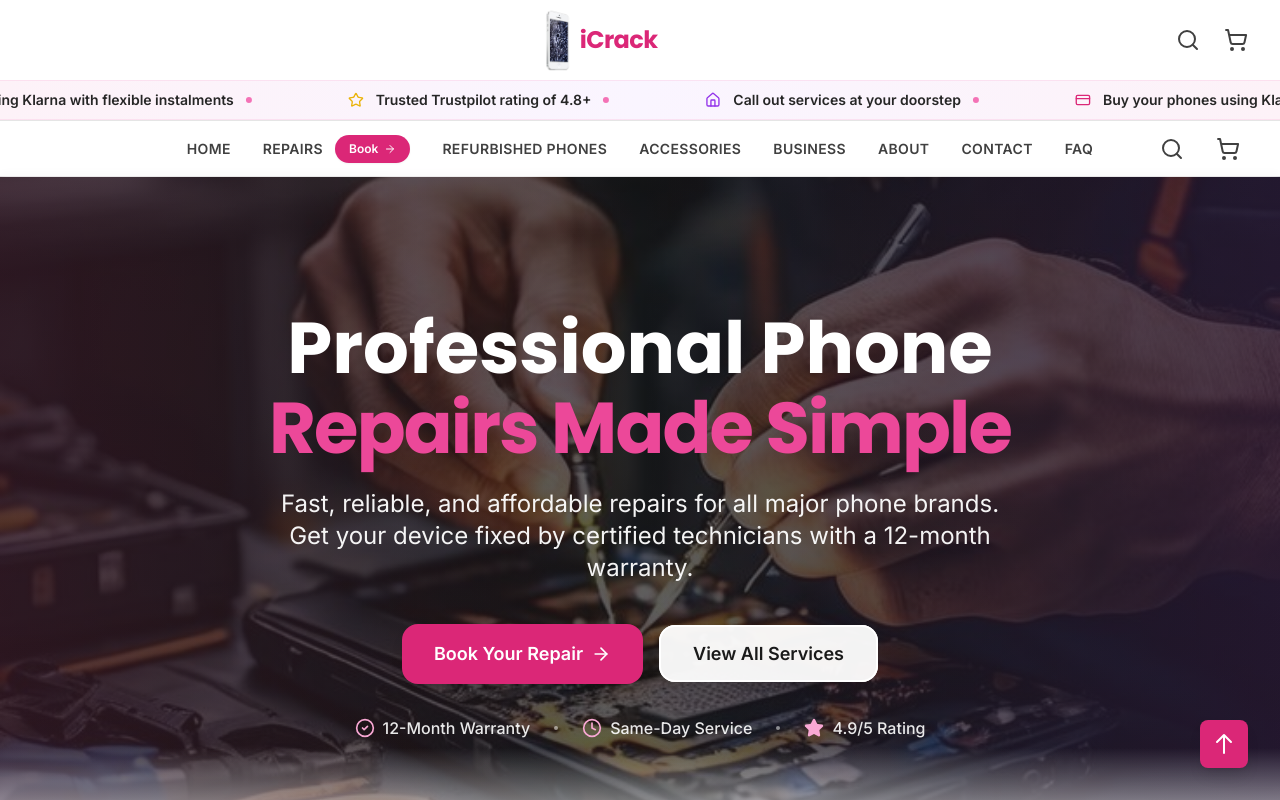
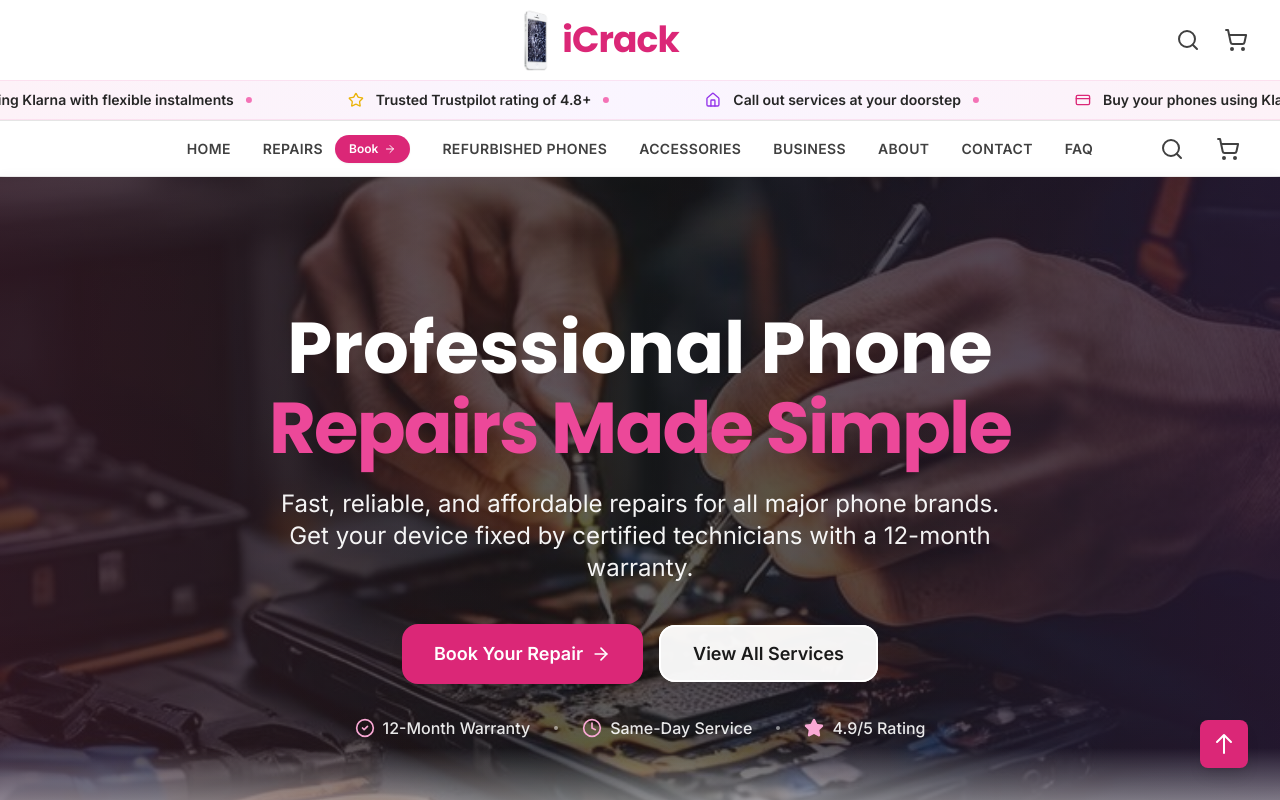
Before and after one commit to pradeepannagarasu/icrack, a Next.js app: page / in a window 1280 px wide. Shown: the top 800 px of the page. Built offline with nearby package versions, Linux system fonts and the light colour scheme.

Commit message:
feat: Increase iCrack text size to match logo size

```diff
--- a/components/layout/Header.tsx
+++ b/components/layout/Header.tsx
@@ -78,7 +78,7 @@ export default function Header() {
                 className="h-12 sm:h-14 lg:h-16 w-auto object-contain"
                 priority
               />
-              <span className="ml-2 text-xl sm:text-2xl font-display font-bold tracking-tight text-primary-600">
+              <span className="ml-3 text-2xl sm:text-3xl lg:text-4xl font-display font-bold tracking-tight text-primary-600">
                 iCrack
               </span>
             </motion.div>
```
